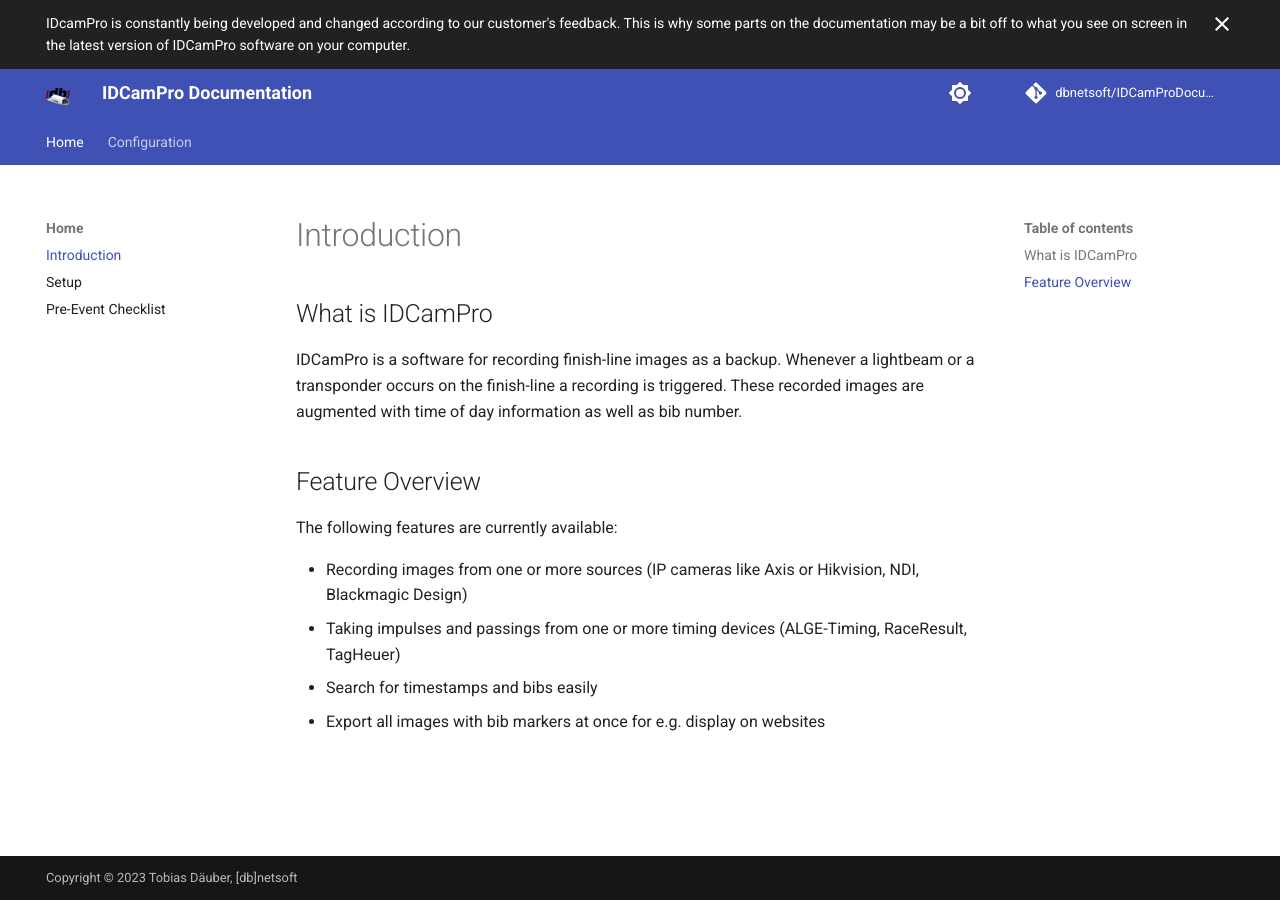
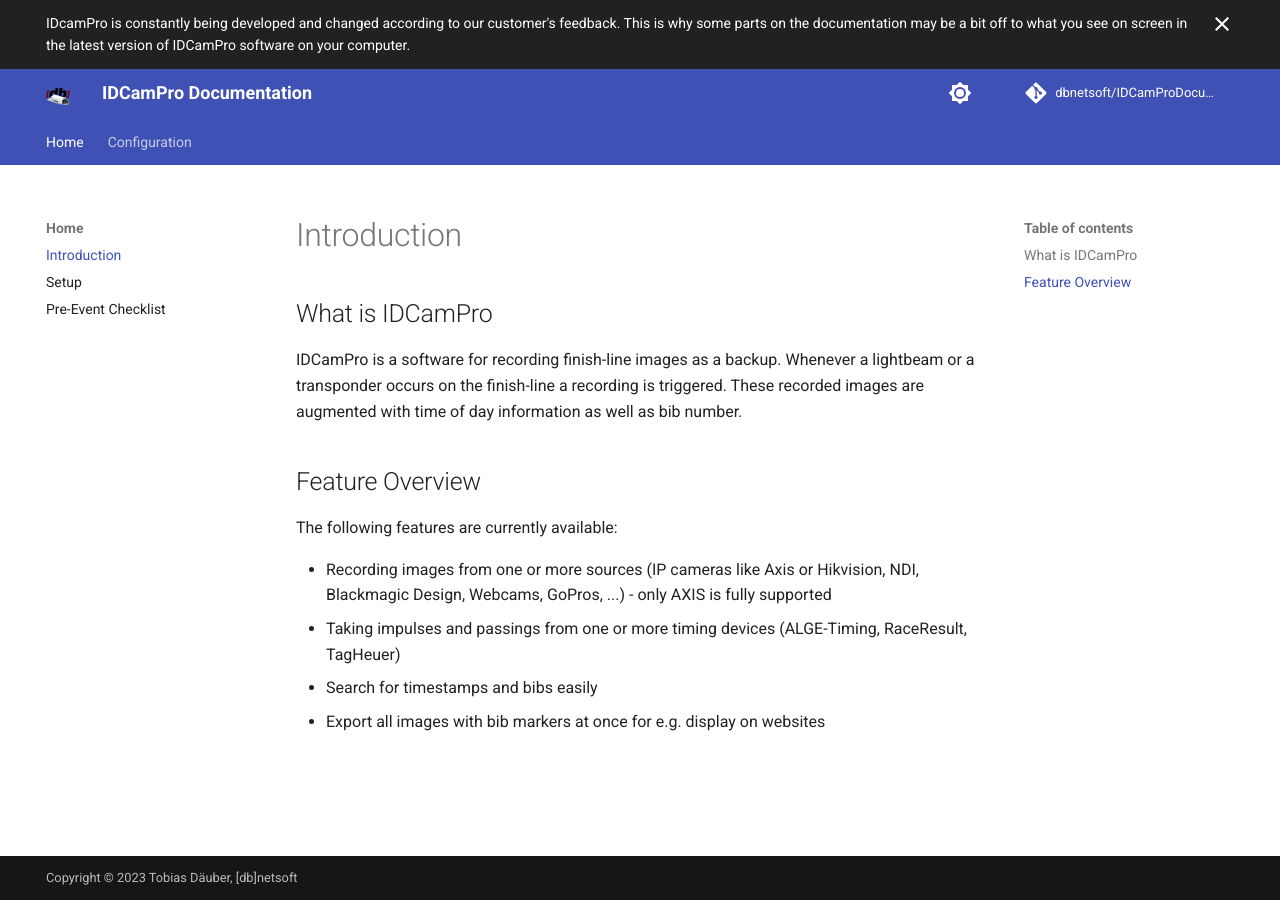
Before and after one commit to dbnetsoft/IDCamProDocumentation, an MkDocs documentation site: the page built from docs/index.md, in a window 1280 px wide. Built offline with MkDocs 1.6.1 and Material for MkDocs 9.7.7, drawn with Linux system fonts in a browser that asks for light colours; comment, search, counter and statistics services are not loaded.

Commit message:
Small Changes

```diff
--- a/docs/index.md
+++ b/docs/index.md
@@ -8,7 +8,7 @@ IDCamPro is a software for recording finish-line images as a backup. Whenever a
 
 The following features are currently available:
 
-* Recording images from one or more sources (IP cameras like Axis or Hikvision, NDI, Blackmagic Design)
+* Recording images from one or more sources (IP cameras like Axis or Hikvision, NDI, Blackmagic Design, Webcams, GoPros, ...) - only AXIS is fully supported
 * Taking impulses and passings from one or more timing devices (ALGE-Timing, RaceResult, TagHeuer)
 * Search for timestamps and bibs easily
 * Export all images with bib markers at once for e.g. display on websites
```
